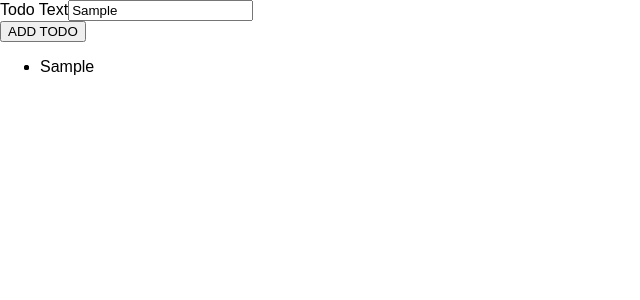
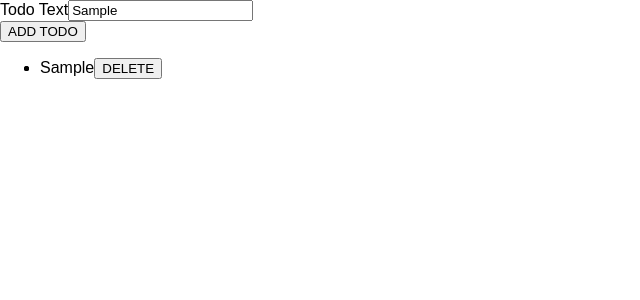
Before and after one commit to FelixW01/react-typescript-notes, a React (Vite) app: page / in a window 1280 px wide. Both pictures are taken after typing "Sample" into the empty fields and a click on the button "ADD TODO". Shown: the top 300 px of the page, without its empty margins (0-640 px from the left). Built offline with nearby package versions, Linux system fonts and the light colour scheme.

Commit message:
added delete functionality

```diff
--- a/src/App.tsx
+++ b/src/App.tsx
@@ -14,10 +14,16 @@
     ]);
   };
 
+  const todoDeleteHandler = (todoId: string) => {
+    setTodos((prevTodos) => {
+      return prevTodos.filter((todo) => todo.id !== todoId);
+    });
+  };
+
   return (
     <div className="App">
       <NewTodo onAddTodo={todoAddHandler} />
-      <TodoList items={todos} />
+      <TodoList items={todos} onDeleteTodo={todoDeleteHandler} />
     </div>
   );
 };
--- a/src/components/TodoList.tsx
+++ b/src/components/TodoList.tsx
@@ -3,6 +3,7 @@
 // you have to be specific when passing props
 interface TodoListProps {
   items: { id: string; text: string }[];
+  onDeleteTodo: (id: string) => void;
 }
 
 const TodoList: React.FC<TodoListProps> = (props) => {
@@ -10,7 +11,12 @@
     <ul>
       <li>
         {props.items.map((todo) => (
-          <li key={todo.id}>{todo.text}</li>
+          <li key={todo.id}>
+            <span>{todo.text}</span>
+            <button onClick={props.onDeleteTodo.bind(null, todo.id)}>
+              DELETE
+            </button>
+          </li>
         ))}
       </li>
     </ul>
```
